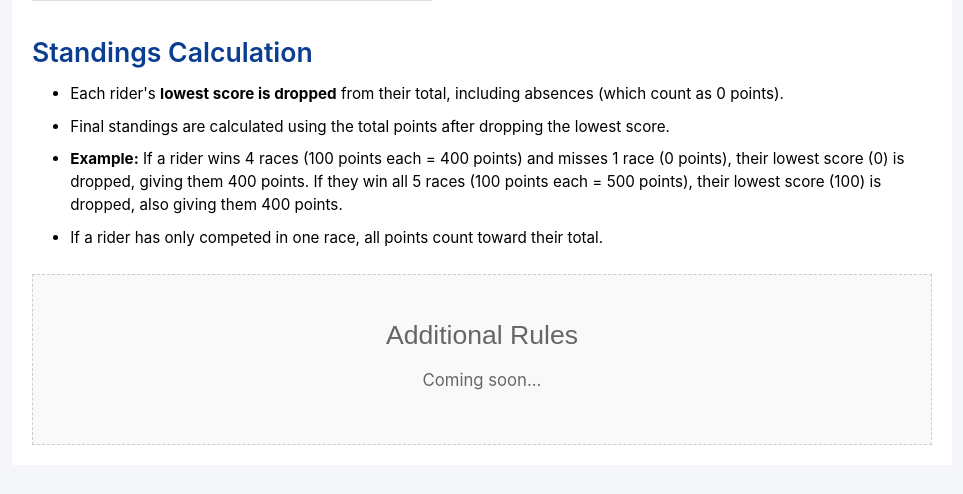
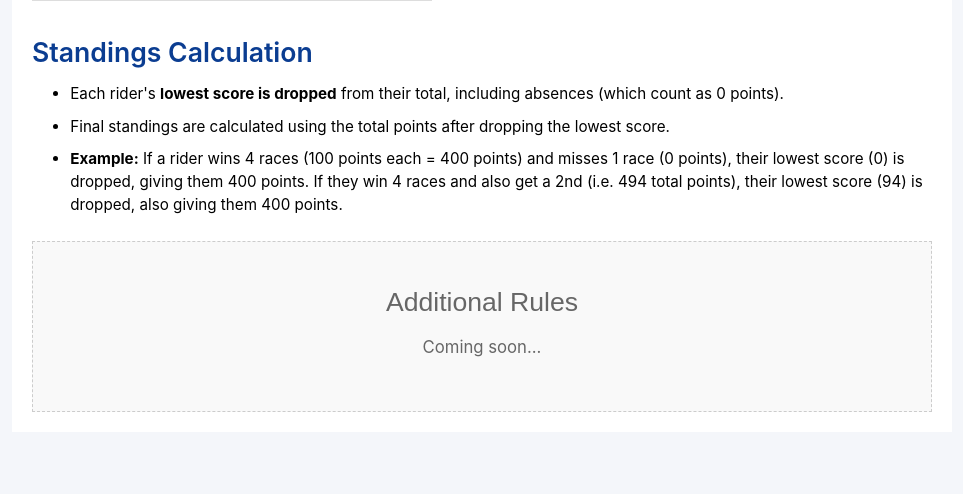
Before and after one commit to ThePianoDentist/ekcx-web, a FastAPI app: page /info in a window 1280 px wide. Shown: the part 1105-1599 px from the top of the page, without its empty margins (156-1119 px from the left). Run offline with FastAPI, Linux system fonts and the light colour scheme.

Commit message:
reword points

```diff
--- a/templates/info.html
+++ b/templates/info.html
@@ -46,8 +46,7 @@
           <ul style="margin: 10px 0 20px 20px;">
             <li>Each rider's <strong>lowest score is dropped</strong> from their total, including absences (which count as 0 points).</li>
             <li>Final standings are calculated using the total points after dropping the lowest score.</li>
-            <li><strong>Example:</strong> If a rider wins 4 races (100 points each = 400 points) and misses 1 race (0 points), their lowest score (0) is dropped, giving them 400 points. If they win all 5 races (100 points each = 500 points), their lowest score (100) is dropped, also giving them 400 points.</li>
-            <li>If a rider has only competed in one race, all points count toward their total.</li>
+            <li><strong>Example:</strong> If a rider wins 4 races (100 points each = 400 points) and misses 1 race (0 points), their lowest score (0) is dropped, giving them 400 points. If they win 4 races and also get a 2nd (i.e. 494 total points), their lowest score (94) is dropped, also giving them 400 points.</li>
           </ul>
 
           <div style="padding: 30px; background-color: #f9f9f9; border: 1px dashed #ccc; text-align: center; color: #666;">
```
